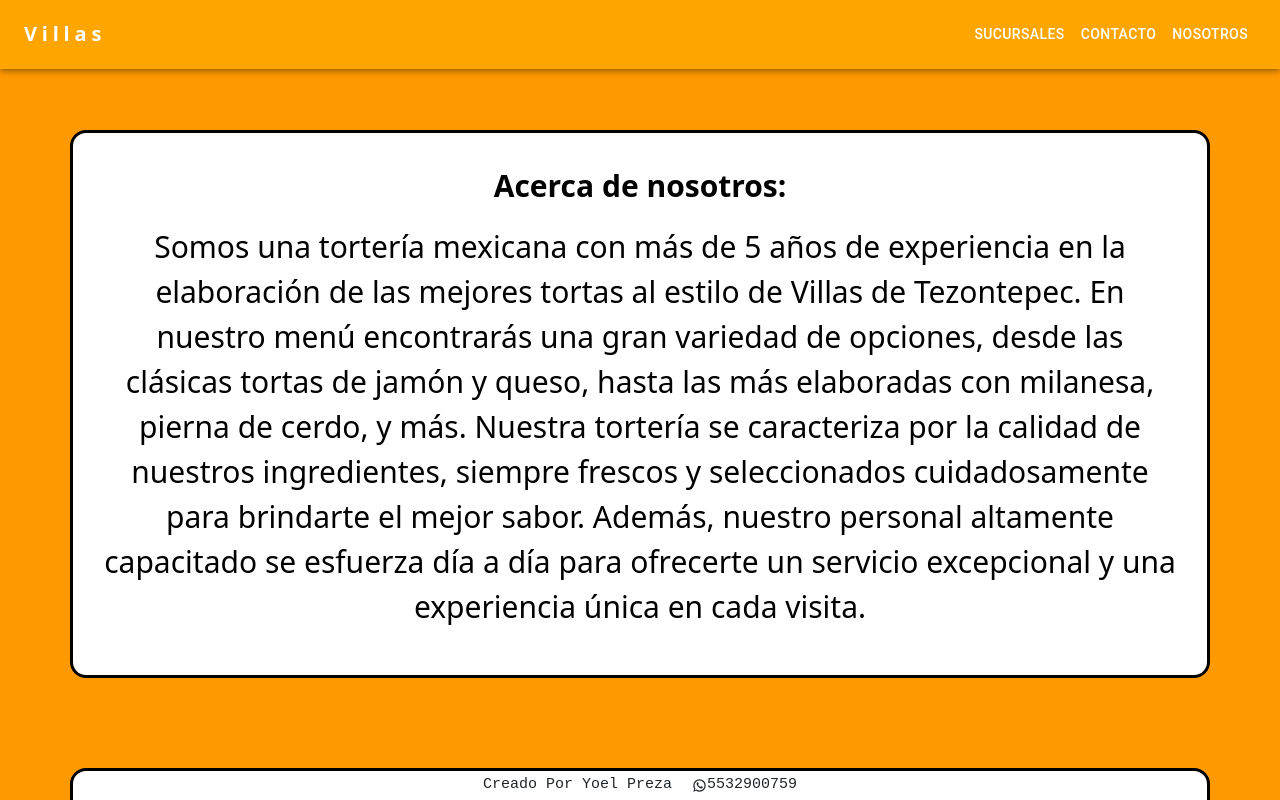
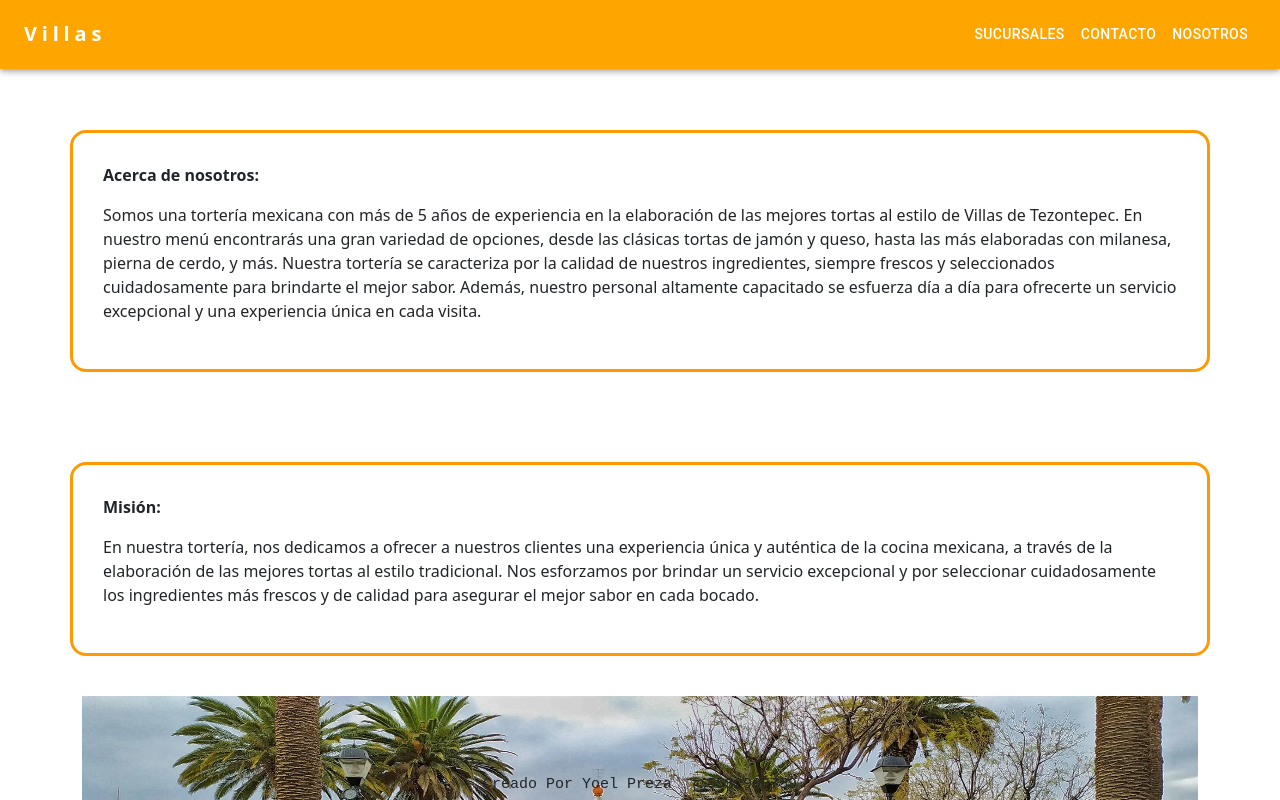
Before and after one commit to YoelPreza/TortasVillasDeTezontepec, a React (Create React App) app in the folder client/: page /AboutUs in a window 1280 px wide. Shown: the top 800 px of the page. Built offline with nearby package versions, Linux system fonts and the light colour scheme.

Commit message:
responsive landing arreglada

```diff
--- a/client/src/App.js
+++ b/client/src/App.js
@@ -7,7 +7,7 @@ import Landing from './components/landing';
 
 function App() {
   return (
-    <div className='mainContainer'>
+    // <div className='mainContainer'>
     <BrowserRouter>
     <Navbar />
         <Routes>
@@ -18,7 +18,7 @@ function App() {
 
         </Routes>
     </BrowserRouter>
-    </div>
+    // </div>
   );
 }
 
--- a/client/src/components/AboutUs.js
+++ b/client/src/components/AboutUs.js
@@ -4,7 +4,7 @@ import villas from "../img/villas.webp"
 const AboutUs = () => {
   return (
     <div className="container">
-      <div className='row'>
+      <div className='row d-flex justify-content-center'>
         <div className='nosotros col-xl-12'>
           <p> <strong> Acerca de nosotros: </strong></p>
           <p>Somos una tortería mexicana con más de 5 años de experiencia en la elaboración de las mejores tortas al estilo de Villas de Tezontepec.
@@ -15,7 +15,7 @@ const AboutUs = () => {
 
       </div>
 
-      <div className='row'>
+      <div className='row  d-flex justify-content-center'>
         <div className=' nosotros col-xl-12'>
         <p> <strong> Misión: </strong></p>
         <p>En nuestra tortería, nos dedicamos a ofrecer a nuestros clientes una experiencia única y auténtica de la cocina mexicana, a través de la elaboración de las mejores tortas al estilo tradicional.
--- a/client/src/components/landing.js
+++ b/client/src/components/landing.js
@@ -5,17 +5,17 @@ import Footer from "./Footer";
 
 const Landing = () => {
   return (
-    <div>
+    <div className="mainContainer">
       <img className="fondo" src={fondo} alt="fondo" />
 
       <div className="container-landing row">
 
-        <div className="contentLetras col-xl-6">
+        <div className="contentLetras col-xl-6 ">
           <h1>Las Autenticas de Villas de Tezontepec</h1>
-          <p> Ven a descubrir el verdadero sabor de
+          <p className="ven"> Ven a descubrir el verdadero sabor de
             villas de Tezontepec! </p>
         </div>
-        <div className="col-xl-5">
+        <div className="col-xl-5 d-flex justify-content-center ">
           <img className="img" src={img} alt="foto" />
         </div>
         <div className="container-btn col-xl-12">
--- a/client/src/styles/about.scss
+++ b/client/src/styles/about.scss
@@ -14,11 +14,13 @@
 
     .nosotros {
         border-radius: 1em;
-        border: 3px solid $Black;
-        margin-top: 20px;
-        background-color: $Naranja;
+        border: 3px solid $Naranja;
+        // margin-top: 20px;
+        background-color: $White;
         padding: 30px;
-        margin-bottom: 40px;
+        // margin-bottom: 40px;
+        margin: 10px 10px 40px 10px;
+        width: 20em;
 
         p {
             margin-top: 0px;
@@ -34,18 +36,14 @@
     .container {
         margin-top: 80px;
 
-        .img-villas {
-            width: 100%;
-            height: 80%;
-        }
-
         .nosotros {
             border-radius: 1em;
-            border: 3px solid $Black;
+            border: 3px solid $Naranja;
             margin-top: 50px;
             background-color: $White;
             padding: 30px;
             margin-bottom: 40px;
+            width: 80em;
 
             p {
                 margin-top: 0px;
@@ -53,6 +51,12 @@
 
 
         }
+
+        .img-villas {
+            width: 100%;
+            height: 80%;
+        }
+
     }
 
 }
--- a/client/src/styles/landing.scss
+++ b/client/src/styles/landing.scss
@@ -1,4 +1,19 @@
 @import "variables";
+
+.mainContainer {
+    display: flex;
+    flex-direction: column;
+    justify-content: center;
+    align-items: center;
+    background-color: $Naranja;
+    height: 100vh;
+    width: 100vw;
+
+    .fondo {
+        height: 100vh;
+        width: 100vw;
+    }
+}
 
 .container-landing {
     position: absolute;
@@ -6,32 +21,47 @@
     left: 11px;
     margin-right: 0px;
 
-            h1{
+    .contentLetras {
+        display: flex;
+        flex-direction: column;
+        align-items: center;
+
+        h1 {
             color: $White;
-                font-size: 60px;
+            font-size: 34px;
             font-weight: 500;
             text-align: center;
+            width: 80vw;
         }
 
+        .ven {
+            font-size: 23px;
+            color: $Black;
+            margin-top: 40px;
+            text-align: center;
+            font-weight: 500;
+            width: 80vw;
 
+        }
+    }
 
-            .img{
-                width: 460px;
-                height: 250px;
-                margin-left: 60px;
-                margin-top: 60px;
+    .img {
+        width: 200px;
+        height: 150px;
+        margin-top: 0px;
     }
-            .container-btn{
+
+    .container-btn {
         display: flex;
         justify-content: center;
-                margin-top: 50px;
+        margin-top: 0px;
 
-                .btn-contact{
+        .btn-contact {
             background-color: $Brown;
             border: none;
             border-radius: 10px;
-                    width: 250px;
-                    height: 50px;
+            width: 200px;
+            height: 30px;
             color: $White;
             font-size: 18px;
             margin-top: 70px;
@@ -41,27 +71,14 @@
     }
 
 }
-        p{
-            font-size: 30px;
-            color: $Black;
-            margin-top: 40px;
-            text-align: center;
-            font-weight: 500;
-        }
-
-
-
-.fondo{
-    height: 100vh;
-    width: 100vw;
-    // padding: 100px;
-}
 
 
 
 
-@media (min-width: 1199px){ //Desktop
-.mainContainer{
+
+//-----------------------//-------------///
+@media (min-width: 1199px) { //Desktop
+    .mainContainer {
         padding: 0px;
         margin: 0px;
         display: flex;
@@ -69,36 +86,55 @@
         justify-content: center;
         align-items: center;
         background-color: $Naranja;
-    // height: 100vh;
 
+        .fondo {
+            height: 100vh;
+            width: 100vw;
+        }
     }
 
     .container-landing {
-        position:absolute;
-        top:150px;
+        position: absolute;
+        top: 150px;
         left: 30px;
         margin-right: 0px;
 
+        .contentLetras {
+            display: flex;
+            flex-direction: column;
+            align-items: center;
 
-            h1{
+            h1 {
                 color: $White;
                     font-size: 60px;
                     font-weight: 500;
+                    width: 50vw;
+            }
+
+            .ven {
+                font-size: 30px;
+                color: $Black;
+                margin-top: 40px;
+                width: 50vw;
+
+            }
         }
 
 
 
-            .img{
+
+        .img {
             width: 500px;
             height: 280px;
             margin-left: 100px;
         }
-            .container-btn{
+
+        .container-btn {
             display: flex;
             justify-content: center;
             margin-top: 30px;
 
-                .btn-contact{
+            .btn-contact {
                 background-color: $Brown;
                 border: none;
                 border-radius: 10px;
@@ -113,18 +149,8 @@ margin-right: 0px;
         }
 
     }
-        p{
-            font-size: 30px;
-            color: $Black;
-            margin-top: 40px;
-        }
 
 
 
-.fondo{
-    height: 100vh;
-    width: 100vw;
-    // padding: 100px;
-}
 
 }
```
Lines whose indentation alone changed are shown as unchanged.
